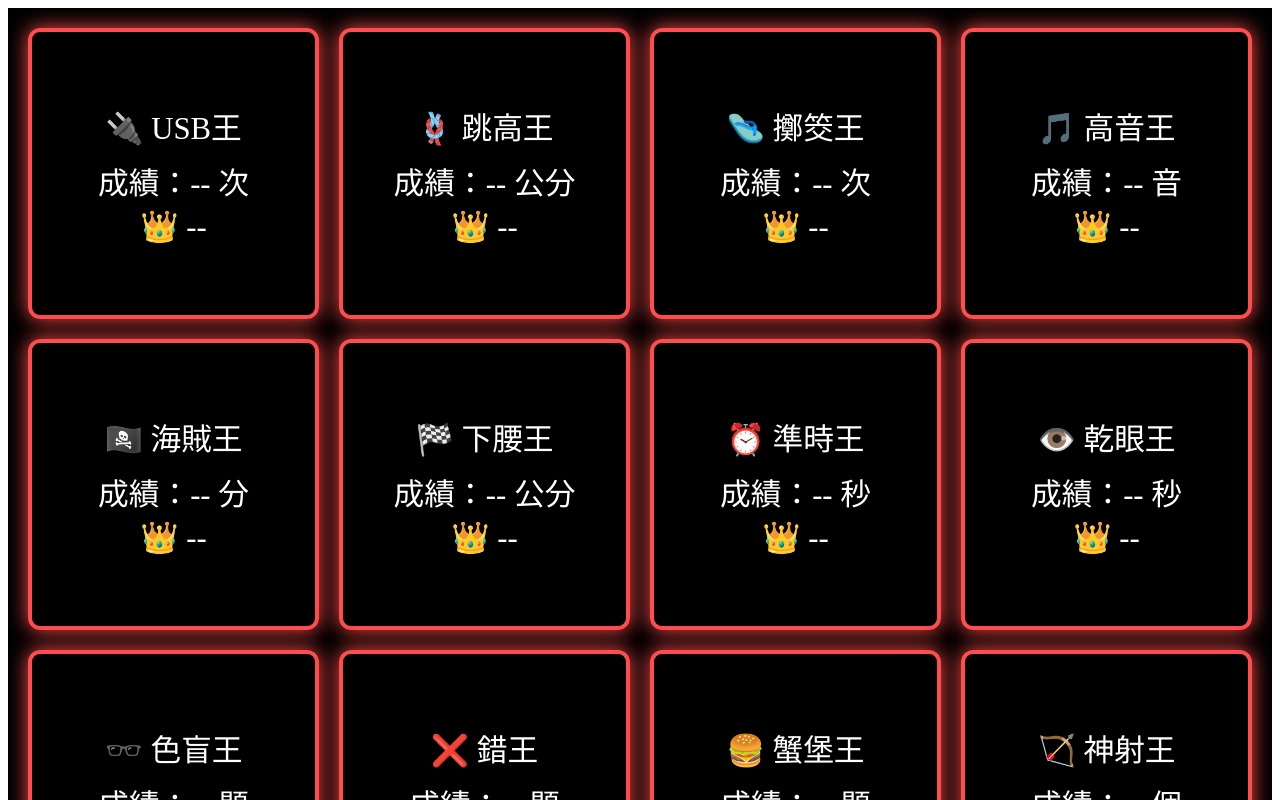
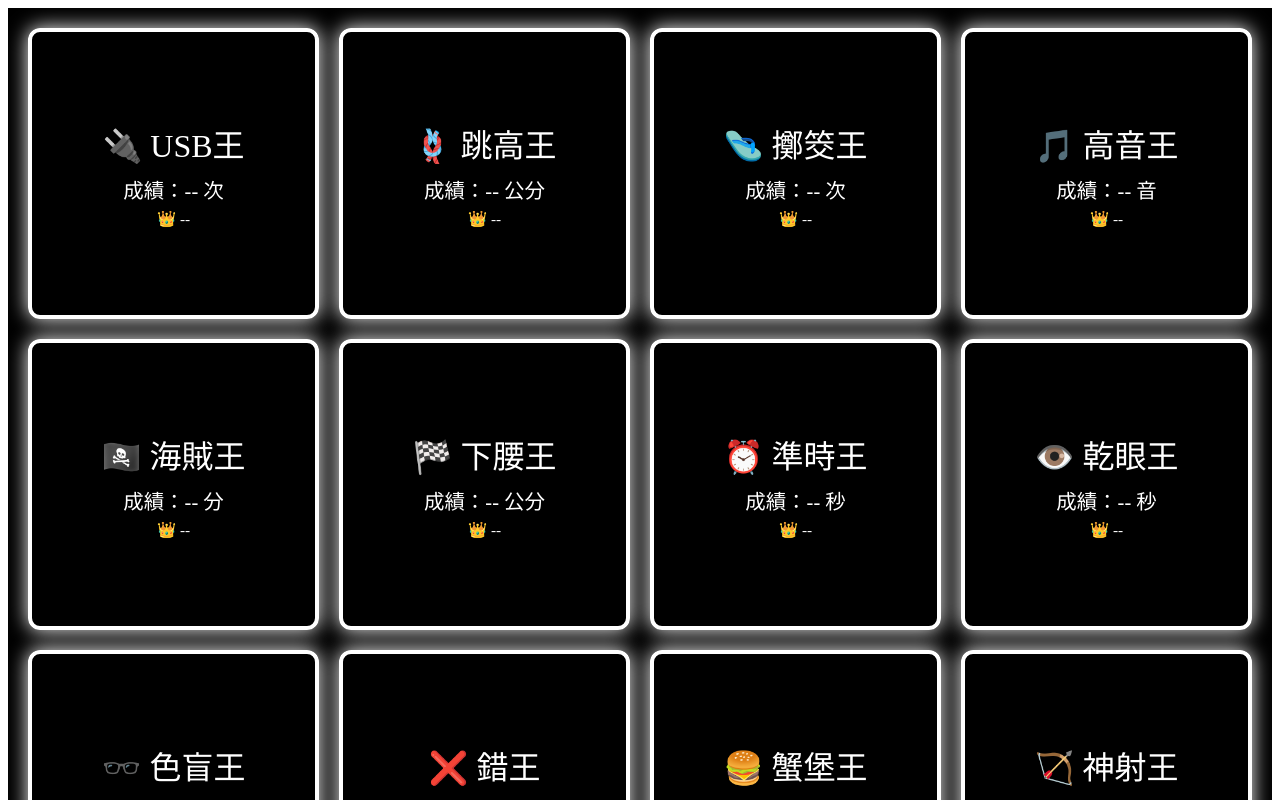
Before and after one commit to shuting72/who-is-yu-gi-oh, a Next.js app: page /display in a window 1280 px wide. Shown: the top 800 px of the page. Built offline with nearby package versions, Linux system fonts and the light colour scheme.

Commit message:
修正預設隊伍顏色、標題位置與成績排版

```diff
--- a/pages/display.js
+++ b/pages/display.js
@@ -1,4 +1,3 @@
-// pages/display.js
 import { useEffect, useState } from "react";
 
 const defaultRecords = [
@@ -21,24 +20,13 @@ const defaultRecords = [
 ];
 
 const teamColors = {
-  1: "#ff4c4c", // 紅
-  2: "#ffa500", // 橘
-  3: "#ffde59", // 黃
-  4: "#4cff4c", // 綠
-  5: "#4cd3ff", // 淺藍
-  6: "#4c6cff", // 藍
-  7: "#b84cff", // 紫
-  8: "#ff4cf2", // 粉紅
-  9: "#888",     // 灰
-  10: "#a0522d" // 棕
+  1: "#ff4c4c",  2: "#ffa500",  3: "#ffde59",  4: "#4cff4c",  5: "#4cd3ff",
+  6: "#4c6cff",  7: "#b84cff",  8: "#ff4cf2",  9: "#888",     10: "#a0522d"
 };
 
 export default function Display() {
-  const [records, setRecords] = useState(defaultRecords.map(item => ({
-    ...item,
-    holder: "--",
-    score: "--",
-    team: "1"
+  const [records, setRecords] = useState(defaultRecords.map(r => ({
+    ...r, score: "--", holder: "--", team: ""
   })));
 
   const load = () => {
@@ -49,7 +37,7 @@ export default function Display() {
         ...item,
         holder: parsed[i]?.holder || "--",
         score: parsed[i]?.score || "--",
-        team: parsed[i]?.team || "1"
+        team: parsed[i]?.team || ""
       }));
       setRecords(merged);
     }
@@ -57,11 +45,10 @@ export default function Display() {
 
   useEffect(() => {
     load();
-    const sync = setInterval(() => {
-      const t = localStorage.getItem("broadcast");
-      if (t) load();
+    const interval = setInterval(() => {
+      if (localStorage.getItem("broadcast")) load();
     }, 1000);
-    return () => clearInterval(sync);
+    return () => clearInterval(interval);
   }, []);
 
   return (
@@ -73,28 +60,40 @@ export default function Display() {
         maxWidth: "1600px",
         margin: "0 auto"
       }}>
-        {records.map((item, i) => (
+        {records.map((item, i) => {
+          const color = teamColors[item.team] || "#fff";
+          return (
             <div
               key={i}
               style={{
-              border: `4px solid ${teamColors[item.team]}`,
-              boxShadow: `0 0 20px ${teamColors[item.team]}`,
+                border: `4px solid ${color}`,
+                boxShadow: `0 0 20px ${color}`,
                 padding: "12px",
                 borderRadius: "12px",
                 textAlign: "center",
                 aspectRatio: "1 / 1",
-              fontSize: "2.4vw",
                 display: "flex",
                 flexDirection: "column",
                 justifyContent: "center",
-              alignItems: "center"
+                fontSize: "1.2vw"
               }}
             >
-            <div>{item.icon} {item.name}</div>
-            <div style={{ marginTop: "10px" }}>成績：{item.score} {item.unit}</div>
-            <div style={{ marginTop: "6px" }}>👑 {item.holder}</div>
+              <div style={{ fontSize: "2.5vw", marginBottom: "8px" }}>{item.icon} {item.name}</div>
+              <div
+                style={{
+                  fontSize: "1.6vw",
+                  marginBottom: "6px",
+                  whiteSpace: "nowrap",
+                  overflow: "hidden",
+                  textOverflow: "ellipsis"
+                }}
+              >
+                成績：{item.score} {item.unit}
               </div>
-        ))}
+              <div style={{ fontSize: "1.2vw" }}>👑 {item.holder}</div>
+            </div>
+          );
+        })}
       </div>
     </div>
   );
```
Lines whose indentation alone changed are shown as unchanged.
